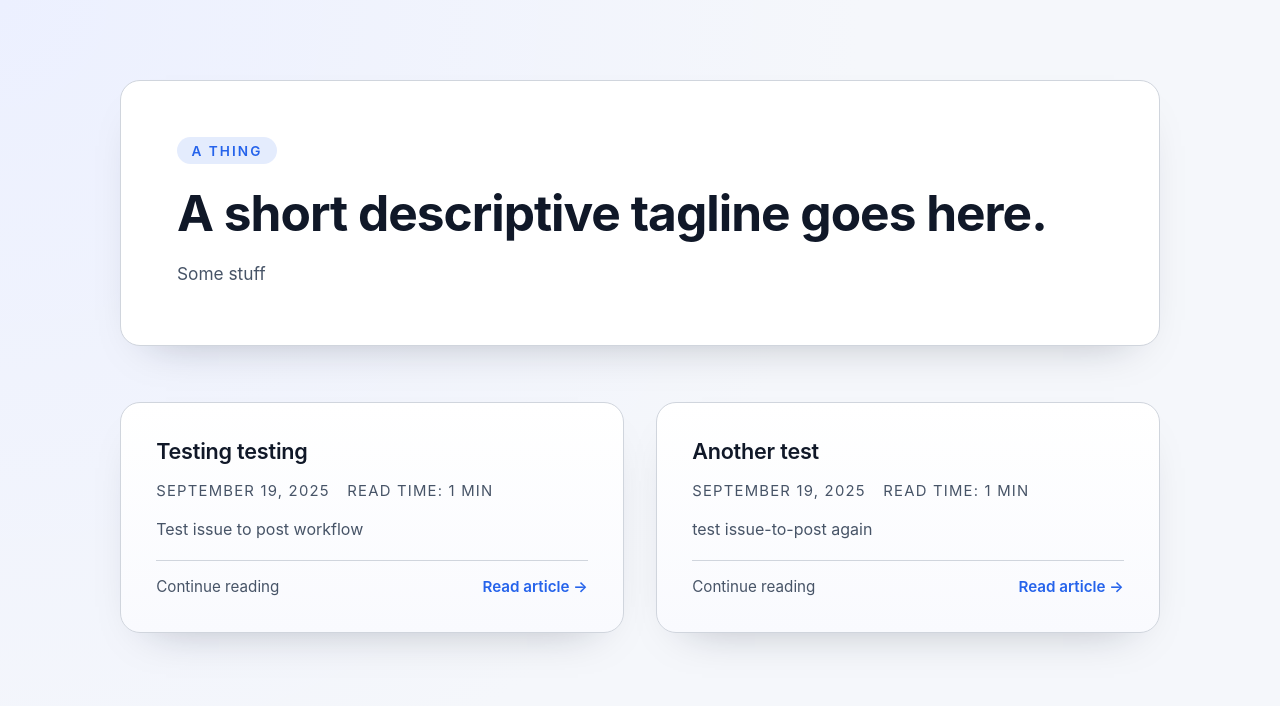
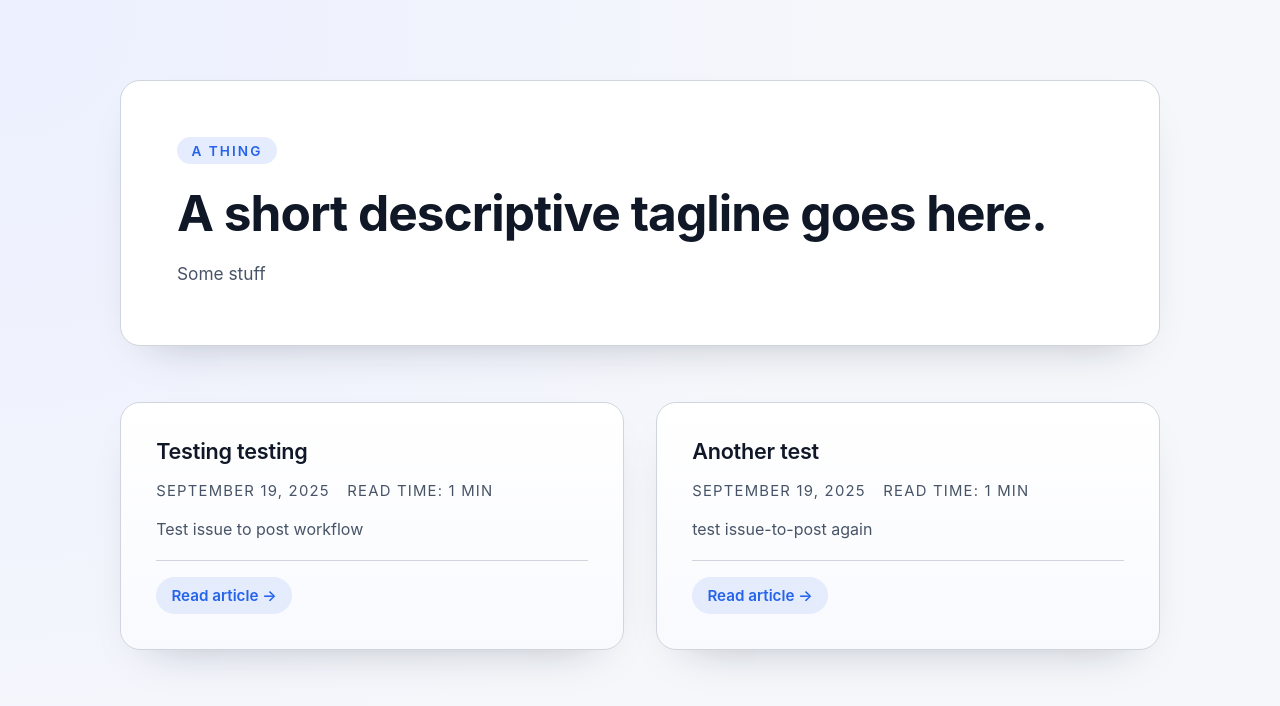
Before and after one commit to shaobohou/shaobohou.github.io, a Jekyll site: the page built from index.html, in a window 1280 px wide. Shown: the top 706 px of the page. Built offline with Jekyll 4.4.1, drawn with Linux system fonts in a browser that asks for light colours.

Commit message:
Simplify post layout labels

```diff
--- a/_config.yml
+++ b/_config.yml
@@ -1,2 +1,8 @@
 title: A Thing
 description: Some stuff
+defaults:
+  - scope:
+      path: ""
+      type: posts
+    values:
+      layout: post
--- a/_layouts/default.html
+++ b/_layouts/default.html
@@ -4,7 +4,6 @@
   <meta charset="UTF-8">
   <meta name="viewport" content="width=device-width, initial-scale=1">
   <title>{% if page.title %}{{ page.title }} · {% endif %}{{ site.title }}</title>
-  {% if page.url == '/' %}
   <style>
     :root {
       color-scheme: light dark;
@@ -40,10 +39,20 @@
       box-sizing: border-box;
     }
 
-    body.home {
+    body {
       margin: 0;
       font-family: "Inter", "Segoe UI", -apple-system, BlinkMacSystemFont, sans-serif;
       color: var(--text);
+      background: var(--page-bg);
+    }
+
+    a {
+      color: inherit;
+    }
+  </style>
+  {% if page.url == '/' %}
+  <style>
+    body.home {
       background: radial-gradient(circle at top left, var(--page-bg-accent), transparent 55%),
                   var(--page-bg);
       min-height: 100vh;
@@ -159,25 +168,30 @@
     .home .post-footer {
       margin-top: auto;
       display: flex;
-      flex-wrap: wrap;
-      gap: 0.6rem 1rem;
-      justify-content: space-between;
-      align-items: center;
+      justify-content: flex-start;
       padding-top: 1rem;
       border-top: 1px solid var(--border);
-      font-size: 0.95rem;
-      color: var(--text-muted);
     }
 
-    .home .post-footer a {
+    .home .post-cta {
+      display: inline-flex;
+      align-items: center;
+      gap: 0.5rem;
+      padding: 0.55rem 0.95rem;
+      font-size: 0.95rem;
+      font-weight: 600;
       color: var(--accent);
-      font-weight: 600;
+      background: rgba(37, 99, 235, 0.1);
+      border-radius: 999px;
       text-decoration: none;
+      transition: background 0.2s ease, color 0.2s ease, transform 0.2s ease;
     }
 
-    .home .post-footer a:hover,
-    .home .post-footer a:focus {
-      text-decoration: underline;
+    .home .post-cta:hover,
+    .home .post-cta:focus {
+      color: #ffffff;
+      background: var(--accent);
+      transform: translateX(2px);
     }
 
     @media (max-width: 720px) {
@@ -191,9 +205,179 @@
       }
     }
   </style>
+  {% elsif page.layout == 'post' %}
+  <style>
+    body.post {
+      background: radial-gradient(circle at top right, var(--page-bg-accent), transparent 60%),
+                  var(--page-bg);
+      padding: clamp(2.5rem, 6vw, 4rem) clamp(1.25rem, 5vw, 3rem);
+      display: flex;
+      justify-content: center;
+    }
+
+    .post main {
+      width: min(840px, 100%);
+    }
+
+    .post .post-article {
+      background: var(--card);
+      border: 1px solid var(--border);
+      border-radius: clamp(18px, 4vw, 26px);
+      box-shadow: var(--shadow);
+      padding: clamp(2.2rem, 5vw, 3rem);
+      display: flex;
+      flex-direction: column;
+      gap: clamp(1.5rem, 4vw, 2.5rem);
+    }
+
+    .post .post-back {
+      display: inline-flex;
+      align-items: center;
+      gap: 0.4rem;
+      font-weight: 600;
+      font-size: 0.95rem;
+      color: var(--accent);
+      text-decoration: none;
+      margin-bottom: 0.8rem;
+    }
+
+    .post .post-back::before {
+      content: '\2190';
+      font-size: 1rem;
+      transition: transform 0.2s ease;
+    }
+
+    .post .post-back:hover::before,
+    .post .post-back:focus::before {
+      transform: translateX(-2px);
+    }
+
+    .post .post-label {
+      display: inline-flex;
+      align-items: center;
+      gap: 0.4rem;
+      padding: 0.35rem 0.9rem;
+      background: var(--accent-soft);
+      color: var(--accent);
+      font-weight: 600;
+      font-size: 0.82rem;
+      letter-spacing: 0.14em;
+      text-transform: uppercase;
+      border-radius: 999px;
+      margin-bottom: 0.6rem;
+    }
+
+    .post .post-header h1 {
+      margin: 0.8rem 0 0.6rem;
+      font-size: clamp(2.1rem, 4vw, 2.8rem);
+      letter-spacing: -0.02em;
+      line-height: 1.15;
+    }
+
+    .post .post-meta {
+      display: flex;
+      flex-wrap: wrap;
+      gap: 0.75rem 1.5rem;
+      font-size: 0.95rem;
+      color: var(--text-muted);
+      letter-spacing: 0.08em;
+      text-transform: uppercase;
+    }
+
+    .post .post-summary {
+      margin: 0;
+      color: var(--text-muted);
+      line-height: 1.65;
+      font-size: 1.05rem;
+    }
+
+    .post .post-content {
+      color: var(--text);
+      line-height: 1.75;
+      font-size: 1.05rem;
+    }
+
+    .post .post-content a {
+      color: var(--accent);
+      text-decoration: underline;
+      text-decoration-thickness: 0.12em;
+    }
+
+    .post .post-content > * + * {
+      margin-top: 1.2rem;
+    }
+
+    .post .post-content h2,
+    .post .post-content h3,
+    .post .post-content h4 {
+      color: var(--text);
+      margin-top: 2.2rem;
+      margin-bottom: 0.8rem;
+      line-height: 1.2;
+    }
+
+    .post .post-content blockquote {
+      margin: 0;
+      padding: 1.2rem 1.4rem;
+      border-left: 4px solid var(--accent);
+      background: rgba(37, 99, 235, 0.08);
+      border-radius: 0 12px 12px 0;
+      font-style: italic;
+      color: var(--text);
+    }
+
+    .post .post-content code {
+      font-family: "JetBrains Mono", "Fira Code", ui-monospace, SFMono-Regular, Menlo, Monaco, Consolas, "Liberation Mono", "Courier New", monospace;
+      background: rgba(15, 23, 42, 0.08);
+      padding: 0.2rem 0.4rem;
+      border-radius: 6px;
+      font-size: 0.95em;
+    }
+
+    .post .post-content pre {
+      padding: 1.2rem 1.4rem;
+      background: rgba(15, 23, 42, 0.85);
+      color: #f8fafc;
+      overflow-x: auto;
+      border-radius: 14px;
+    }
+
+    .post .post-footer {
+      display: flex;
+      flex-wrap: wrap;
+      justify-content: space-between;
+      gap: 1rem;
+      padding-top: 1.5rem;
+      border-top: 1px solid var(--border);
+      color: var(--text-muted);
+      font-size: 0.95rem;
+    }
+
+    .post .post-share {
+      display: inline-flex;
+      gap: 0.75rem;
+      align-items: center;
+    }
+
+    .post .post-share a {
+      color: var(--accent);
+      text-decoration: none;
+      font-weight: 600;
+    }
+
+    @media (max-width: 720px) {
+      body.post {
+        padding: 2.2rem 1rem 2.8rem;
+      }
+
+      .post .post-article {
+        padding: 1.8rem 1.4rem 2rem;
+      }
+    }
+  </style>
   {% endif %}
 </head>
-<body class="{% if page.url == '/' %}home{% endif %}">
+<body class="{{ page.layout }}{% if page.url == '/' %} home{% endif %}">
   {{ content }}
 </body>
 </html>
--- a/index.html
+++ b/index.html
@@ -19,8 +19,7 @@
         </div>
         <p class="post-excerpt">{{ post.excerpt | strip_html }}</p>
         <div class="post-footer">
-          <span>Continue reading</span>
-          <a href="{{ post.url | relative_url }}">Read article →</a>
+          <a class="post-cta" href="{{ post.url | relative_url }}">Read article →</a>
         </div>
       </article>
     {% endfor %}
```
Also changed, not shown: _layouts/post.html (added, +26 -0 lines).
